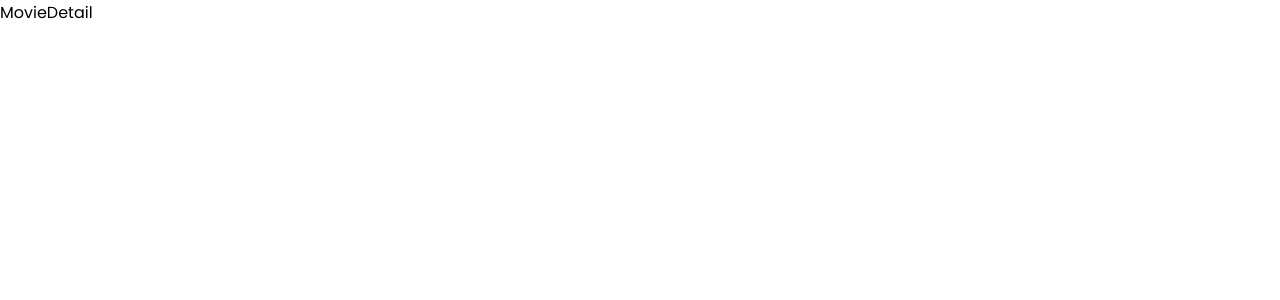
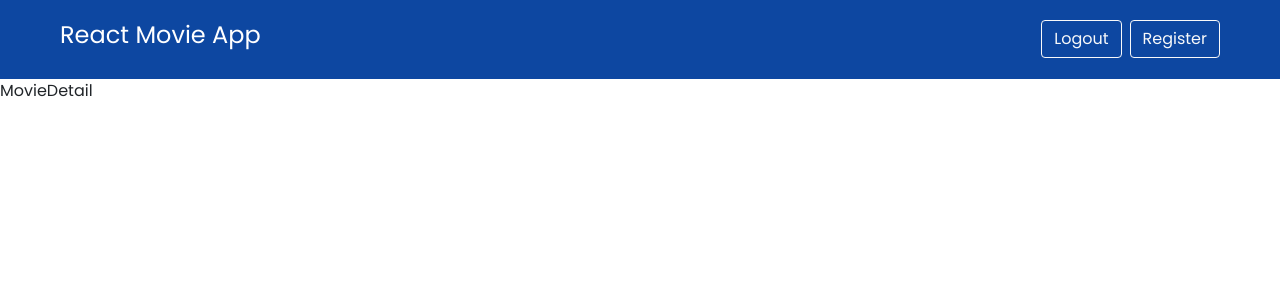
Before and after one commit to omersb/Movie_App, a React (Create React App) app: page /details/1 in a window 1280 px wide. Shown: the top 300 px of the page. Built offline with nearby package versions, Linux system fonts and the light colour scheme.

Commit message:
navbar login register

```diff
--- /dev/null
+++ b/src/components/Navbar.jsx
@@ -0,0 +1,47 @@
+import React from "react";
+import { Link, useNavigate } from "react-router-dom";
+
+const Navbar = () => {
+	const navigate = useNavigate();
+	// const currentUser = { displayName: "felix franko" };
+	const currentUser = false;
+
+	return (
+		<div>
+			<nav className="navbar navbar-expand-lg">
+				<div className="container-fluid">
+					<Link to="/" className="navbar-brand text-white">
+						<h4>React Movie App</h4>
+					</Link>
+					<div className="d-flex text-white align-items-center ">
+						{currentUser ? (
+							<>
+								<h5 className="mb-0 text-capitalize">
+									{currentUser.displayName}
+								</h5>
+								<button className="ms-2 btn btn-outline-light">Logout</button>
+							</>
+						) : (
+							<>
+								<button
+									className="ms-2 btn btn-outline-light"
+									onClick={() => navigate("/login")}
+								>
+									Logout
+								</button>
+								<button
+									className="ms-2 btn btn-outline-light"
+									onClick={() => navigate("/register")}
+								>
+									Register
+								</button>
+							</>
+						)}
+					</div>
+				</div>
+			</nav>
+		</div>
+	);
+};
+
+export default Navbar;
--- a/src/index.js
+++ b/src/index.js
@@ -1,7 +1,19 @@
 import React from "react";
 import ReactDOM from "react-dom/client";
+import "bootstrap/dist/css/bootstrap.css";
 import "./index.css";
 import App from "./App";
+import reportWebVitals from "./reportWebVitals";
+import "react-toastify/dist/ReactToastify.css";
 
 const root = ReactDOM.createRoot(document.getElementById("root"));
-root.render(<App />);
+root.render(
+	<React.StrictMode>
+		<App />
+	</React.StrictMode>
+);
+
+// If you want to start measuring performance in your app, pass a function
+// to log results (for example: reportWebVitals(console.log))
+// or send to an analytics endpoint. Learn more: https://bit.ly/CRA-vitals
+reportWebVitals();
--- a/src/router/AppRouter.jsx
+++ b/src/router/AppRouter.jsx
@@ -1,5 +1,6 @@
 import React from "react";
 import { BrowserRouter, Route, Routes } from "react-router-dom";
+import Navbar from "../components/Navbar";
 import Login from "../pages/Login";
 import Main from "../pages/Main";
 import MovieDetail from "../pages/MovieDetail";
@@ -8,6 +9,7 @@
 const AppRouter = () => {
 	return (
 		<BrowserRouter>
+			<Navbar />
 			<Routes>
 				<Route path="/" element={<Main />} />
 				<Route path="/login" element={<Login />} />
```
Also changed, not shown: src/components/MovieCard.jsx (added, +7 -0 lines).
